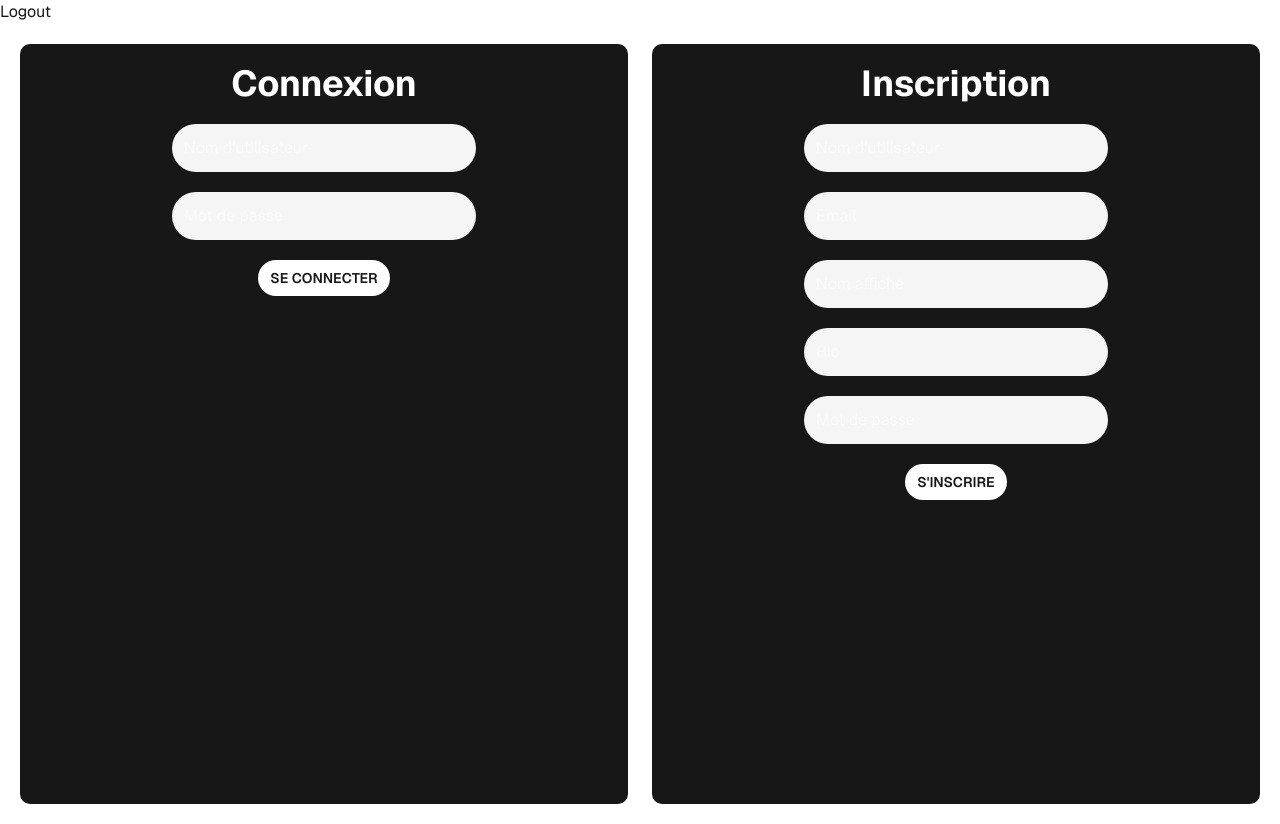
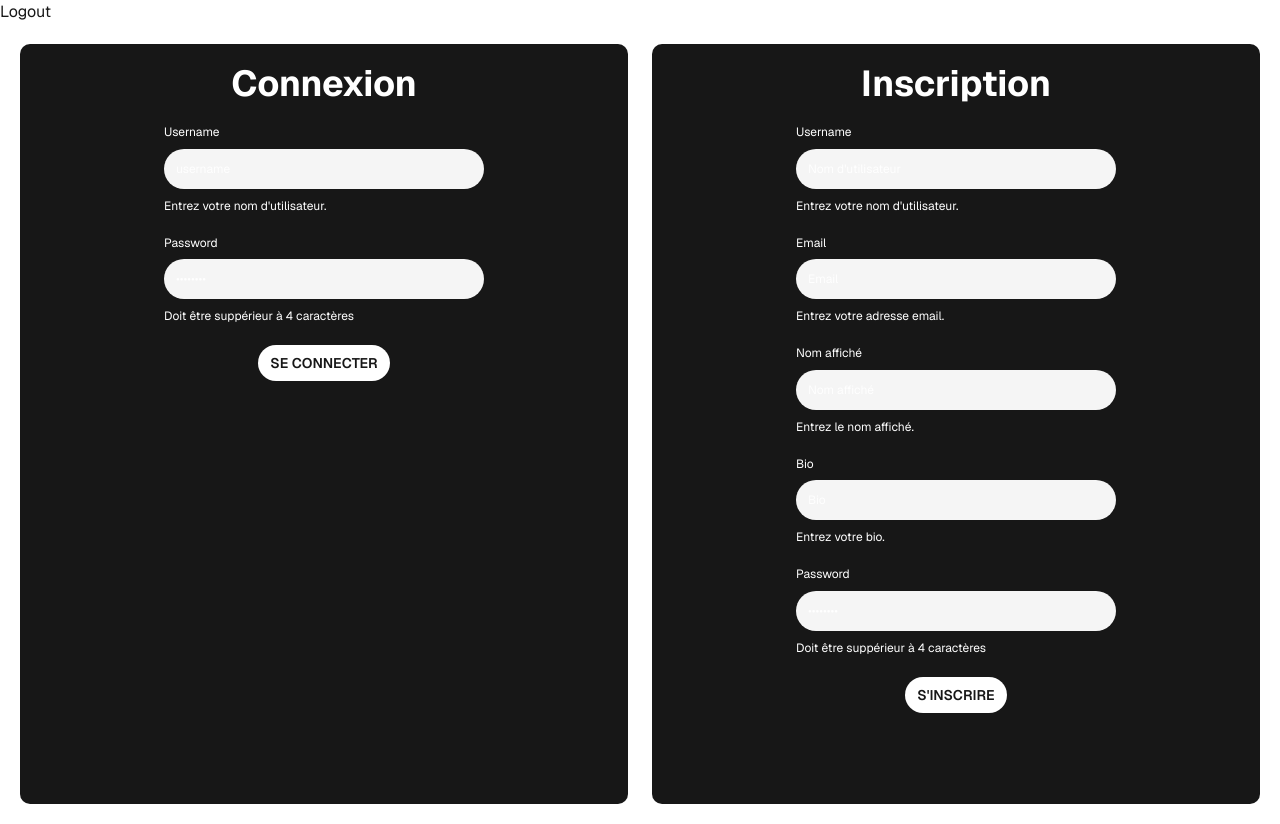
Before and after one commit to geetix-prog/cour-front, a Next.js app: page /auth in a window 1280 px wide. Built offline with nearby package versions, Linux system fonts and the light colour scheme.

Commit message:
fix:loginWithBetterFields

```diff
--- a/app/auth/page.tsx
+++ b/app/auth/page.tsx
@@ -3,6 +3,19 @@
 import { useActionState } from "react";
 import { login, type LoginState } from "@/lib/actions/auth";
 import { register, type RegisterState } from "@/lib/actions/auth";
+import {
+  Field,
+  FieldContent,
+  FieldDescription,
+  FieldError,
+  FieldGroup,
+  FieldLabel,
+  FieldLegend,
+  FieldSeparator,
+  FieldSet,
+  FieldTitle,
+} from "@/components/ui/field"
+import { Input } from "@/components/ui/input";
 
 const initialState: LoginState = {};
 const registerInitialState: RegisterState = {};
@@ -16,9 +29,29 @@ export default function Auth() {
       <div className="bg-primary rounded-lg space-y-5 w-full h-full flex flex-col items-center pt-5">
         <h2 className="text-white font-bold text-4xl">Connexion</h2>
         <form action={action} className="w-full flex flex-col items-center space-y-5 justify-center">
-          <input className="bg-accent rounded-full w-1/2 text-background p-3" type="text" name="login" placeholder="Nom d'utilisateur" autoComplete="username" required />
+          {/* <input className="bg-accent rounded-full w-1/2 text-background p-3" type="text" name="login" placeholder="Nom d'utilisateur" autoComplete="username" required />
           <input className="bg-accent rounded-full w-1/2 text-background p-3" type="password" name="password" placeholder="Mot de passe" autoComplete="current-password" required />
-          {state?.error && <p role="alert" className="text-accent">{state.error}</p>}
+          {state?.error && <p role="alert" className="text-accent">{state.error}</p>} */}
+          <FieldSet className="w-full max-w-xs">
+            <FieldGroup>
+              <Field>
+                <FieldLabel htmlFor="username">Username</FieldLabel>
+                <Input name="login" type="text" placeholder="username" required />
+                <FieldDescription>
+                  Entrez votre nom d'utilisateur.
+                </FieldDescription>
+                {state.error && <FieldError>Nom incorrect</FieldError>}
+              </Field>
+              <Field>
+                <FieldLabel htmlFor="password">Password</FieldLabel>
+                <Input name="password" type="password" placeholder="••••••••" required />
+                <FieldDescription>
+                  Doit être suppérieur à 4 caractères
+                </FieldDescription>
+                {state.error && <FieldError>Mot de passe incorrect</FieldError>}
+              </Field>
+            </FieldGroup>
+          </FieldSet>
           <button type="submit" disabled={pending} className="bg-background rounded-full px-3 py-2 font-semibold text-sm cursor-pointer hover:-translate-y-0.5 transition-all duration-100 ease-in uppercase disabled:cursor-not-allowed disabled:opacity-50">
             {pending ? "Connexion..." : "Se connecter"}
           </button>
@@ -27,12 +60,50 @@ export default function Auth() {
       <div className="bg-primary rounded-lg space-y-5 w-full h-full flex flex-col items-center pt-5">
         <h2 className="text-white font-bold text-4xl">Inscription</h2>
         <form action={ registerAction } className="w-full flex flex-col items-center space-y-5 justify-center">
-          <input className="bg-accent rounded-full w-1/2 text-background p-3" type="text" name="username" placeholder="Nom d'utilisateur" id="" required />
-          <input className="bg-accent rounded-full w-1/2 text-background p-3" type="email" name="email" placeholder="Email" id="" required/>
-          <input className="bg-accent rounded-full w-1/2 text-background p-3" type="text" name="displayName" placeholder="Nom affiché" id="" required/>
-          <input className="bg-accent rounded-full w-1/2 text-background p-3" type="text" name="bio" placeholder="Bio" id="" />
-          <input className="bg-accent rounded-full w-1/2 text-background p-3" type="password" name="password" placeholder="Mot de passe" id="" required />
-          {registerState?.error && <p role="alert" className="text-accent">{registerState.error}</p>}
+          <FieldSet className="w-full max-w-xs">
+            <FieldGroup>
+              <Field>
+                <FieldLabel htmlFor="username">Username</FieldLabel>
+                <Input name="username" type="text" placeholder="Nom d'utilisateur" required />
+                <FieldDescription>
+                  Entrez votre nom d'utilisateur.
+                </FieldDescription>
+                {registerState.error && <FieldError>Nom incorrect</FieldError>}
+              </Field>
+              <Field>
+                <FieldLabel htmlFor="email">Email</FieldLabel>
+                <Input name="email" type="email" placeholder="Email" required />
+                <FieldDescription>
+                  Entrez votre adresse email.
+                </FieldDescription>
+                {registerState.error && <FieldError>Email incorrect</FieldError>}
+              </Field>
+              <Field>
+                <FieldLabel htmlFor="displayName">Nom affiché</FieldLabel>
+                <Input name="displayName" type="text" placeholder="Nom affiché" required />
+                <FieldDescription>
+                  Entrez le nom affiché.
+                </FieldDescription>
+                {registerState.error && <FieldError>Nom incorrect</FieldError>}
+              </Field>
+              <Field>
+                <FieldLabel htmlFor="bio">Bio</FieldLabel>
+                <Input name="bio" type="text" placeholder="Bio" required />
+                <FieldDescription>
+                  Entrez votre bio.
+                </FieldDescription>
+                {registerState.error && <FieldError>Bio incorrect</FieldError>}
+              </Field>
+              <Field>
+                <FieldLabel htmlFor="password">Password</FieldLabel>
+                <Input name="registerPassword" type="password" placeholder="••••••••" />
+                <FieldDescription>
+                  Doit être suppérieur à 4 caractères
+                </FieldDescription>
+                {registerState.error && <FieldError>Mot de passe incorrect</FieldError>}
+              </Field>
+            </FieldGroup>
+          </FieldSet>
           <button type="submit" disabled={registerPending} className="bg-background rounded-full px-3 py-2 font-semibold text-sm cursor-pointer hover:-translate-y-0.5 transition-all duration-100 ease-in uppercase">
             {registerPending ? "Inscription..." : "S'inscrire"}
           </button>
```
